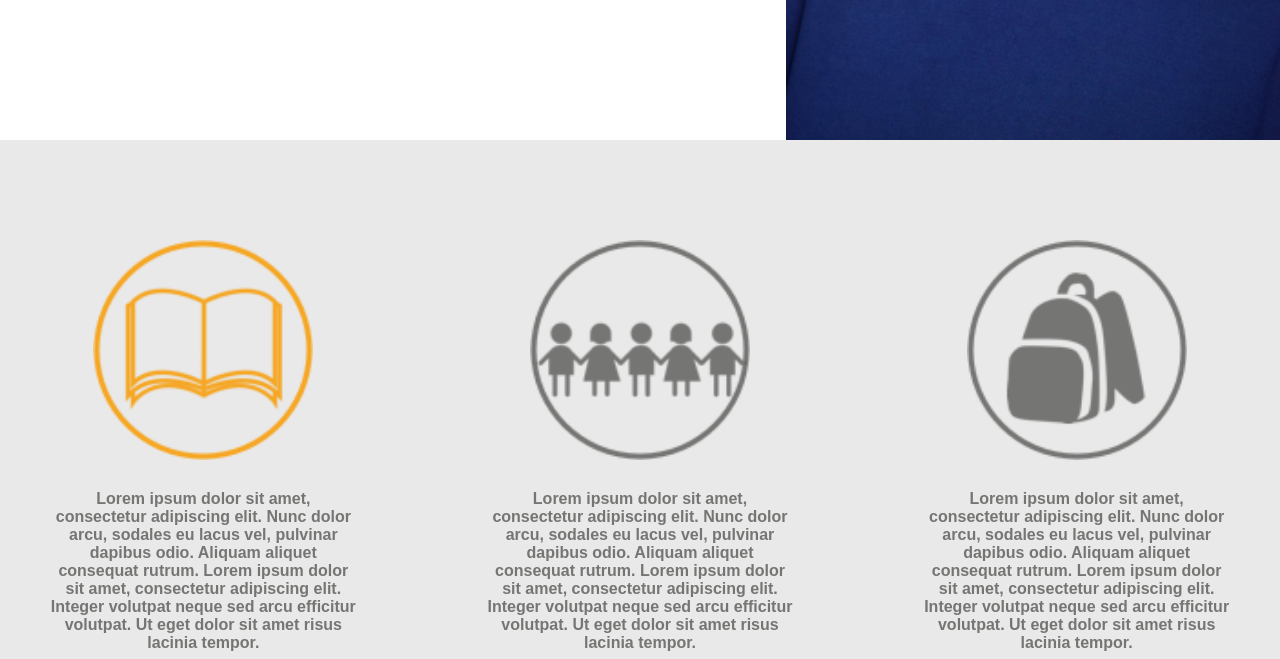
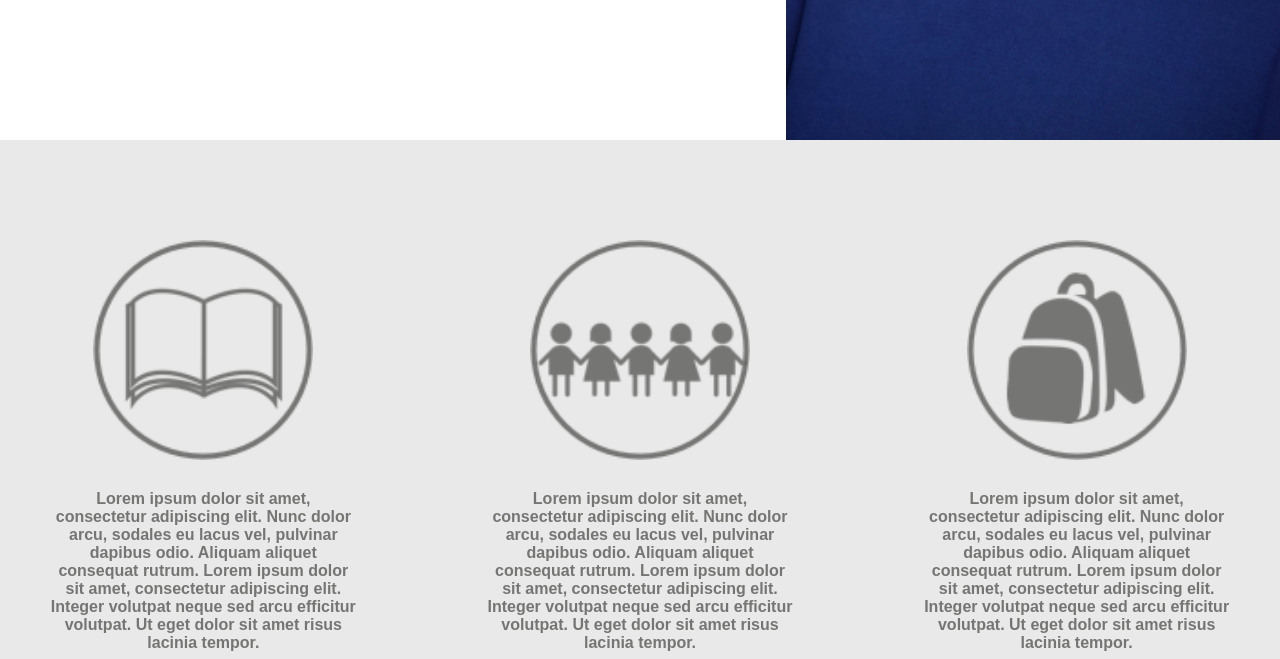
Before and after one commit to Developers-Foundation/dolly, a PHP site: page /about.php in a window 1280 px wide. Shown: the part 1350-2009 px from the top of the page. Run offline with PHP 8.4, Linux system fonts and the light colour scheme; some libraries are stand-ins or nearby versions.

Commit message:
merge and start donate.php edit

```diff
--- a/public_html/aboutHTML.php
+++ b/public_html/aboutHTML.php
@@ -35,7 +35,7 @@
     <div class="moreInfoIcons container">
         <div class="row">
             <div class="col-md-4">
-                <img src="assets/img/icons/book.png" alt="icon1" width="100%"/>
+                <img src="assets/img/icons/book_grey.png" alt="icon1" width="100%"/>
                 <p>
                     Lorem ipsum dolor sit amet, consectetur adipiscing elit. Nunc dolor arcu, sodales eu lacus vel,
                     pulvinar dapibus odio. Aliquam aliquet consequat rutrum. Lorem ipsum dolor sit amet, consectetur
```
